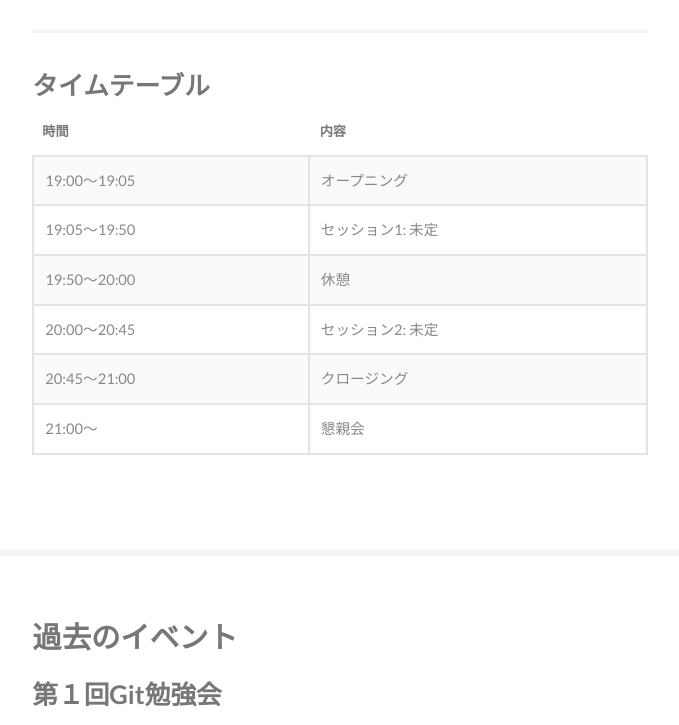
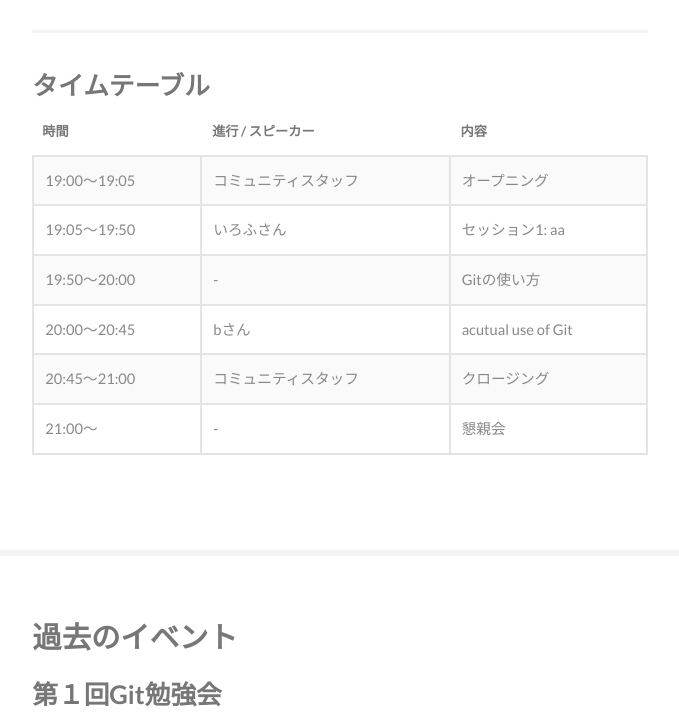
Before and after one commit to umemiyu-katan/Sugittest, a plain HTML site: page index.html in a window 1280 px wide. Shown: the part 1160-1885 px from the top of the page, without its empty margins (153-832 px from the left). Drawn offline with Linux system fonts and the light colour scheme.

Commit message:
タイムテーブルのレイアウト変更

```diff
--- a/index.html
+++ b/index.html
@@ -85,32 +85,39 @@
                                 <thead>
                                 <tr>
                                     <th>時間</th>
+				    <th>進行 / スピーカー</th>
                                     <th>内容</th>
                                 </tr>
                                 </thead>
                                 <tbody>
                                 <tr>
                                     <td>19:00〜19:05</td>
+				    <td>コミュニティスタッフ</td>
                                     <td>オープニング</td>
                                 </tr>
                                 <tr>
                                     <td>19:05〜19:50</td>
-                                    <td>セッション1: 未定</td>
+			            <td>いろふさん</td>
+                                    <td>セッション1: aa</td>
                                 </tr>
                                 <tr>
                                     <td>19:50〜20:00</td>
-                                    <td>休憩</td>
+				    <td>-</td>
+                                    <td>Gitの使い方</td>
                                 </tr>
                                 <tr>
                                     <td>20:00〜20:45</td>
-                                    <td>セッション2: 未定</td>
+				    <td>bさん</td>
+                                    <td>acutual use of Git</td>
                                 </tr>
                                 <tr>
                                     <td>20:45〜21:00</td>
+				    <td>コミュニティスタッフ</td>
                                     <td>クロージング</td>
                                 </tr>
                                 <tr>
                                     <td>21:00〜</td>
+			     	    <td> - </td>
                                     <td>懇親会</td>
                                 </tr>
                                 </tbody>
```
